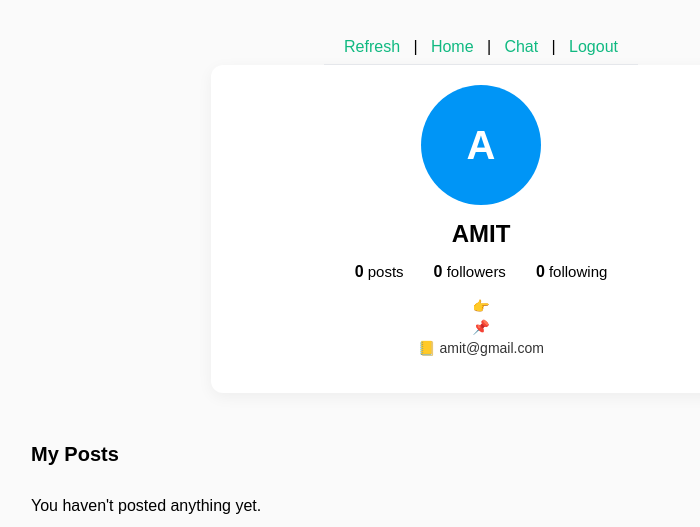
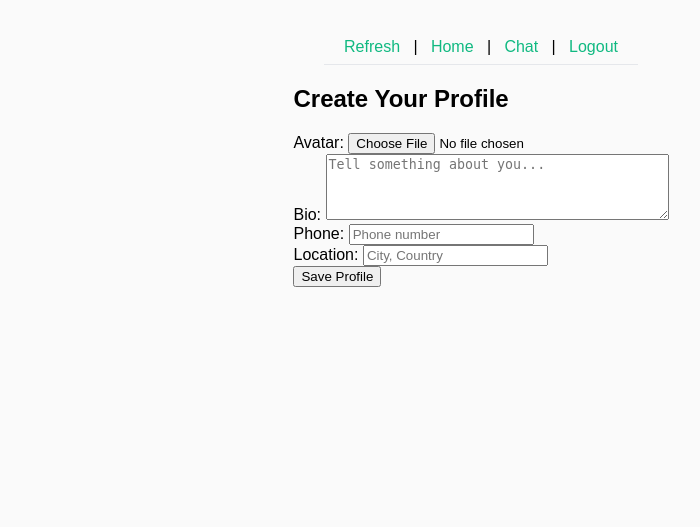
Before and after one commit to amitdwivedi-code/chat-app, a Django app: page /profile in a window 1280 px wide. Shown: the top 527 px of the page, without its empty margins (159-859 px from the left). Run offline with Django 5.2, Linux system fonts and the light colour scheme; a user stored in the database is signed in; data comes from the database, SQL or seed files in the repository.

Commit message:
Update profile.html

```diff
--- a/App/templates/profile.html
+++ b/App/templates/profile.html
@@ -1,4 +1,3 @@
-
 {% load static %}
 <!DOCTYPE html>
 <html lang="en">
@@ -18,7 +17,7 @@
         <a href="logout">Logout</a>
         </div>
   </header>
-
+{% if profile %}
   <div class="insta-profile">
     <!-- Profile Image -->
     <div class="profile-pic">
@@ -68,6 +67,38 @@
     {% endfor %}
   </div>
 </div>
+{% else %}
+<div class="create-profile">
+    <h2>Create Your Profile</h2>
+    <form method="POST" enctype="multipart/form-data">
+        {% csrf_token %}
+
+        <div class="form-group">
+            {{ profile_form.avatar.label_tag }}
+            {{ profile_form.avatar }}
+        </div>
+
+        <div class="form-group">
+            {{ profile_form.bio.label_tag }}
+            {{ profile_form.bio }}
+        </div>
+
+        <div class="form-group">
+            {{ profile_form.phone.label_tag }}
+            {{ profile_form.phone }}
+        </div>
+
+        <div class="form-group">
+            {{ profile_form.location.label_tag }}
+            {{ profile_form.location }}
+        </div>
+
+        <button type="submit" name="profile_submit" class="btn-save">
+        Save Profile
+      </button>
+    </form>
+</div>
+{%endif%}
 
 </body>
 </html>
```
